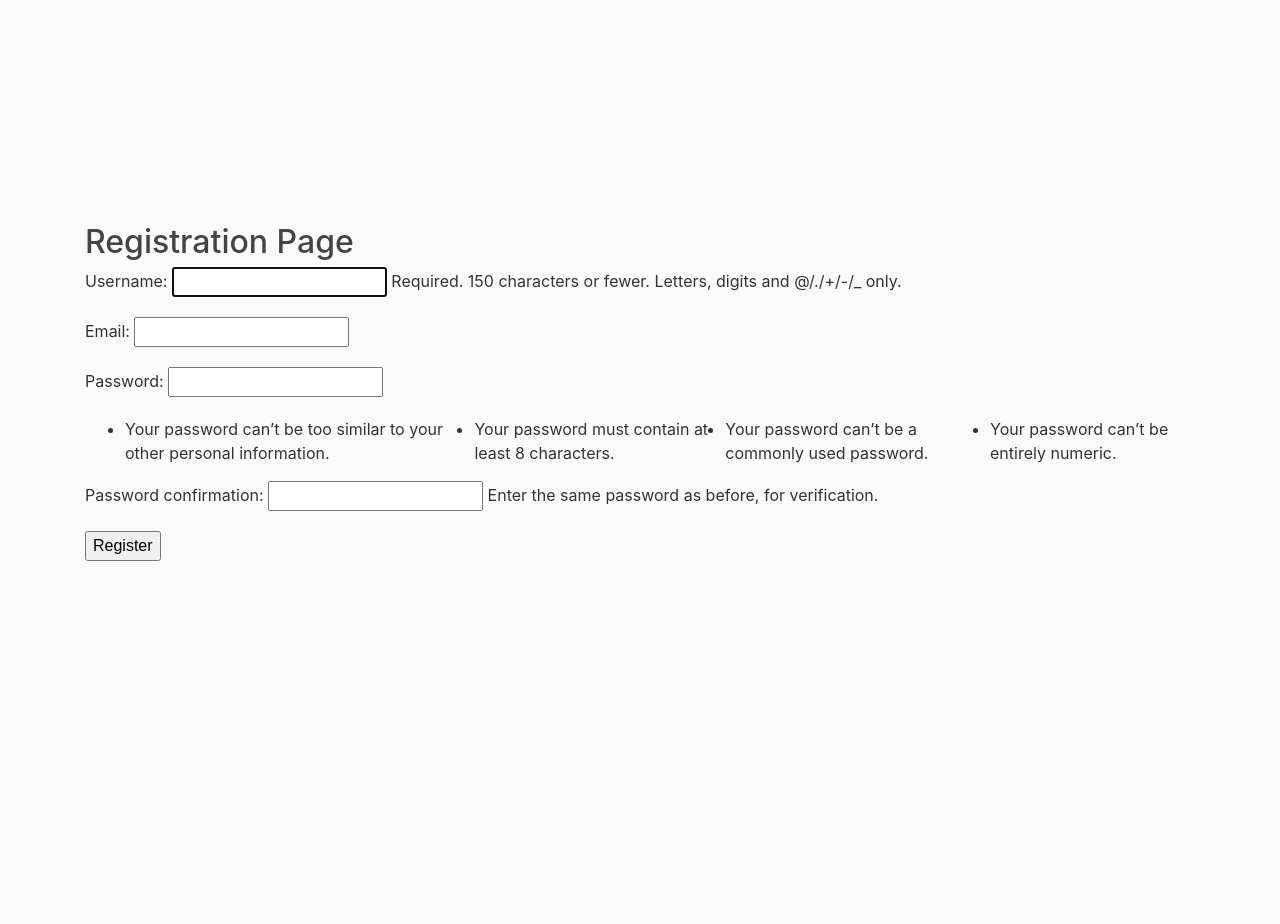
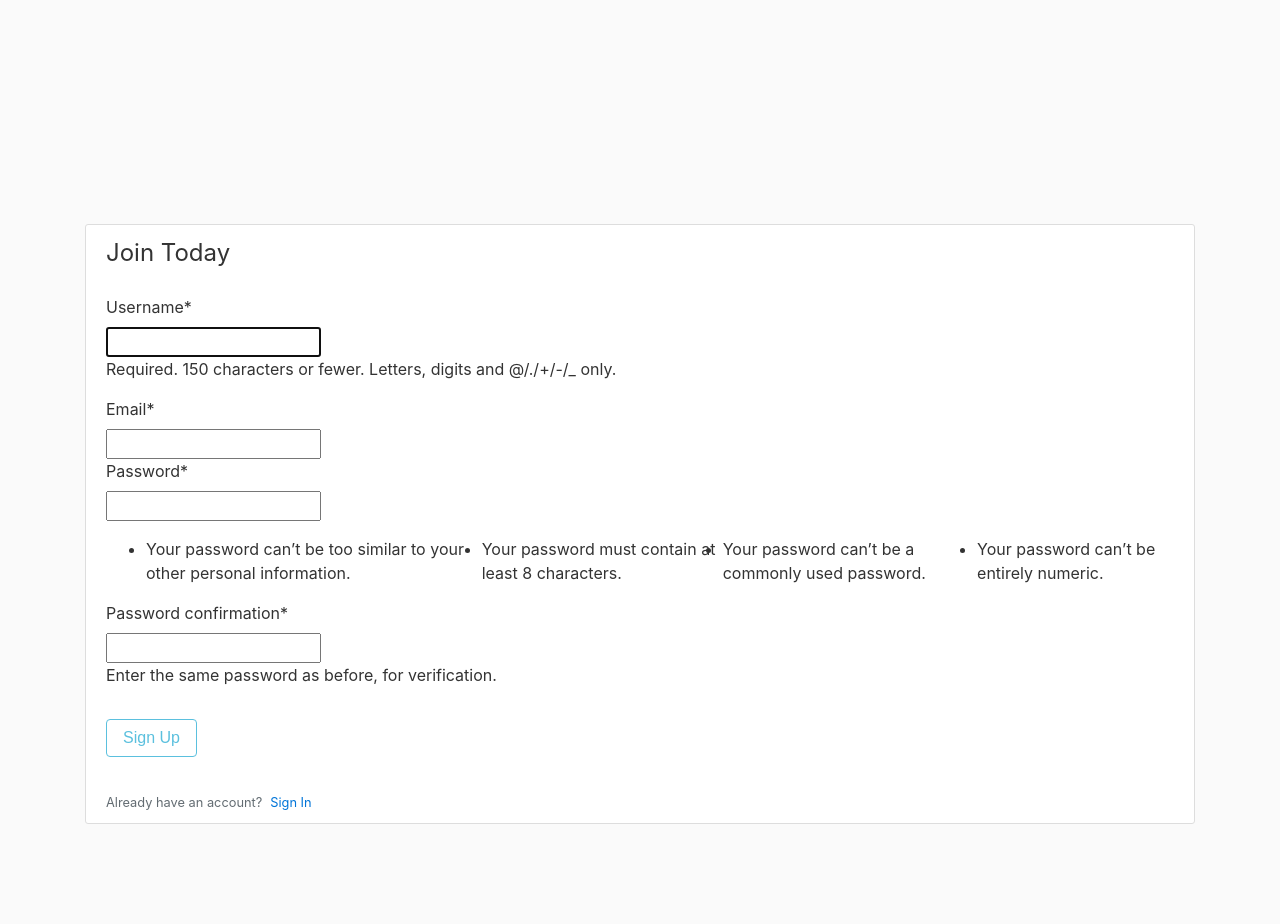
Before and after one commit to serdalaydin6116/djangoBlogApp, a Django app: template users/templates/registration/register.html in a window 1280 px wide. Shown: the part 96-1020 px from the top of the page. Before the commit the page ends 657 px from the top, so only its background shows below. Run offline with Django 4.2, Linux system fonts and the light colour scheme; the template is opened without the code that fills it: values that come from a table or form of the project are taken from there, others are empty; some libraries are stand-ins or nearby versions.

Commit message:
register.html was modified

```diff
--- a/users/templates/registration/register.html
+++ b/users/templates/registration/register.html
@@ -1,19 +1,23 @@
-{% extends "base.html" %}
+{% extends 'base.html' %} {% block title %}Register{% endblock %}
+{% load crispy_forms_tags %}
 
 {% block container %}
-    <h2>Registration Page</h2>
-    <form action="{% url 'register' %}" method="post">
+<div class="content-section">
+    <form action="" method="post">
+        {% csrf_token %}
+        <fieldset class="form-group">
+            <legend class="border-bottom mb-4">Join Today</legend>
+            {{ form|crispy }}
+        </fieldset>
+        <div class="form-group">
+            <button class="btn btn-outline-info" type="submit">Sign Up</button>
+        </div>
+    </form>
+    <div class="border-top pt-3">
+        <small class="text-muted">
+            Already have an account?<a class="ml-2" href="{% url 'login'  %}">Sign In</a>
+        </small>
+    </div>
 
-        {% csrf_token %}
-
-        {% if form.errors %}
-            <p>There is something wrong what you entered!</p>
-        {% endif %}
-
-        {{ form.as_p }}
-
-
-        <input type="submit" value="Register">
-
-    </form>
+</div>
 {% endblock container %}
```
